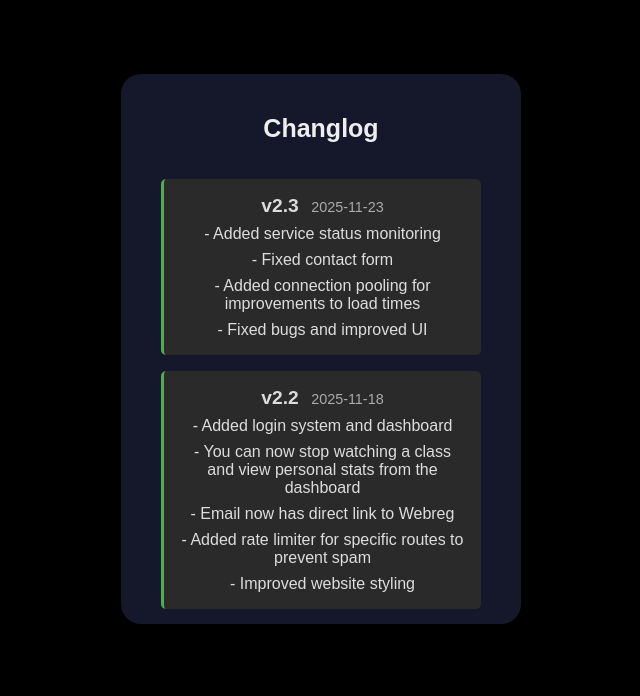
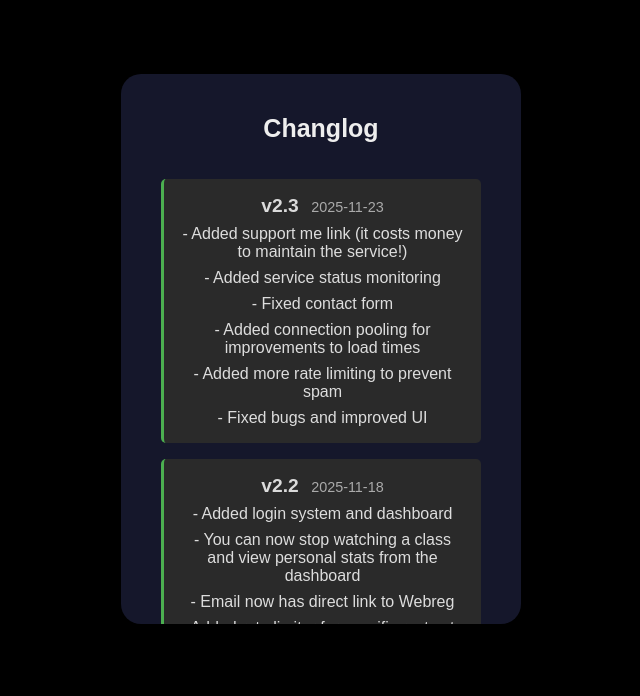
Before and after one commit to julianxchang/Class_Watcher, a Python web app: template app/Templates/changelog.html in a window 1280 px wide. Shown: the part 63-759 px from the top of the page, without its empty margins (319-959 px from the left). Run offline with Jinja, Linux system fonts and the light colour scheme; the template is opened without the code that fills it, so the values that code supplies are empty.

Commit message:
update changelog

```diff
--- a/app/Templates/changelog.html
+++ b/app/Templates/changelog.html
@@ -7,9 +7,11 @@ endblock %} {% block content %}
     <li>
       <span class="version">v2.3</span>
       <span class="date">2025-11-23</span>
+      <p>- Added support me link (it costs money to maintain the service!)</p>
       <p>- Added service status monitoring</p>
       <p>- Fixed contact form</p>
       <p>- Added connection pooling for improvements to load times</p>
+      <p>- Added more rate limiting to prevent spam</p>
       <p>- Fixed bugs and improved UI</p>
     </li>
     <li>
```
